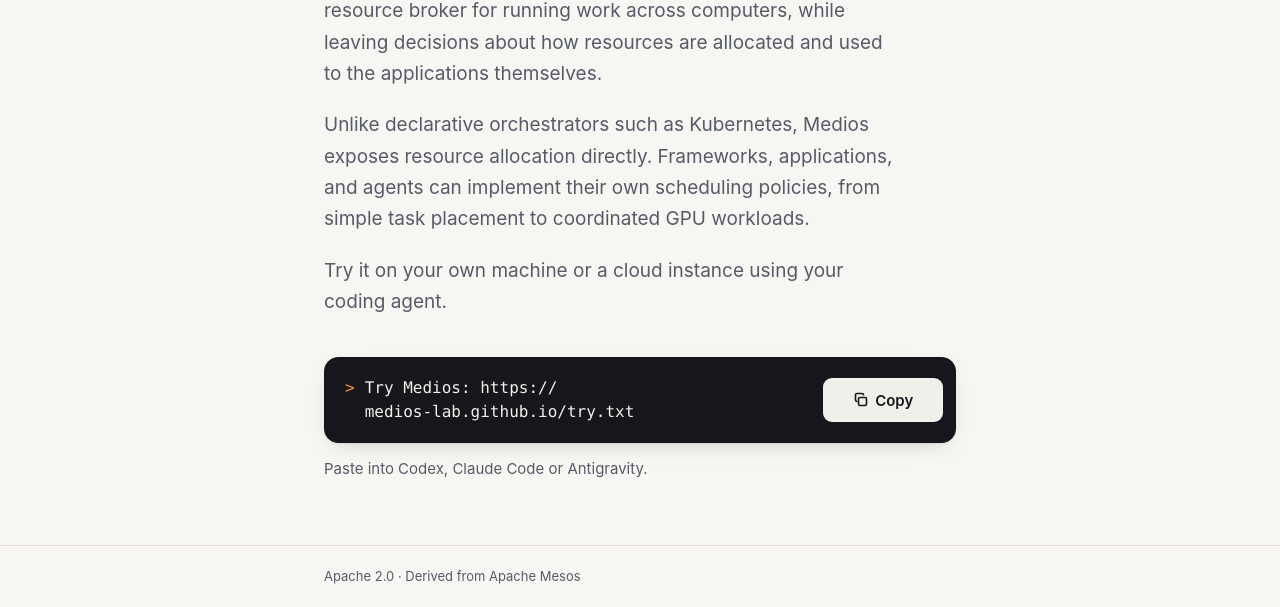
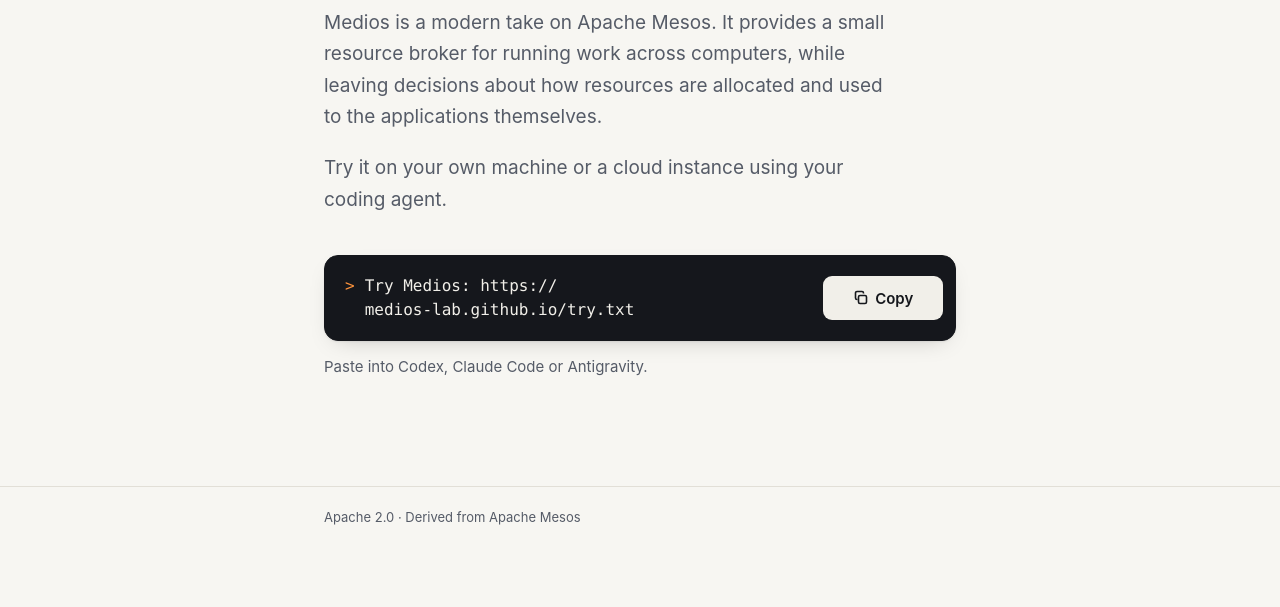
Before and after one commit to medios-lab/medios-lab.github.io, a plain HTML site: page index.html in a window 1280 px wide. Shown: the part 252-859 px from the top of the page. After the commit the page ends 800 px from the top, so only its background shows below. Drawn offline with Linux system fonts and the light colour scheme.

Commit message:
Drop the Kubernetes paragraph from the landing page
Co-Authored-By: Claude Opus 5.5 <noreply@anthropic.com>

```diff
--- a/index.html
+++ b/index.html
@@ -110,7 +110,6 @@ footer p{margin:0; padding-block:1.25rem max(1.25rem, env(safe-area-inset-bottom
 <main><div class="wrap hero">
   <h1>Medios</h1>
   <p class="lede">Medios is a modern take on Apache Mesos. It provides a small resource broker for running work across computers, while leaving decisions about how resources are allocated and used to the applications themselves.</p>
-  <p class="lede">Unlike declarative orchestrators such as Kubernetes, Medios exposes resource allocation directly. Frameworks, applications, and agents can implement their own scheduling policies, from simple task placement to coordinated GPU workloads.</p>
   <p class="lede">Try it on your own machine or a cloud instance using your coding agent.</p>
   <div class="term"><code><span class="p" aria-hidden="true">&gt;</span><span id="prompt">Try Medios: <span class="setup-url"></span></span></code><button id="copy" type="button" aria-describedby="prompt"><svg width="16" height="16" viewBox="0 0 16 16" aria-hidden="true" fill="none" stroke="currentColor" stroke-width="1.6" stroke-linejoin="round"><rect x="5.5" y="5.5" width="8" height="8" rx="1.5"/><path d="M10.5 3.5v-.5a1.5 1.5 0 0 0-1.5-1.5H4A1.5 1.5 0 0 0 2.5 3v5A1.5 1.5 0 0 0 4 9.5h.5"/></svg><span class="label">Copy</span></button></div>
   <p class="hint">Paste into Codex, Claude Code or Antigravity.</p>
```
